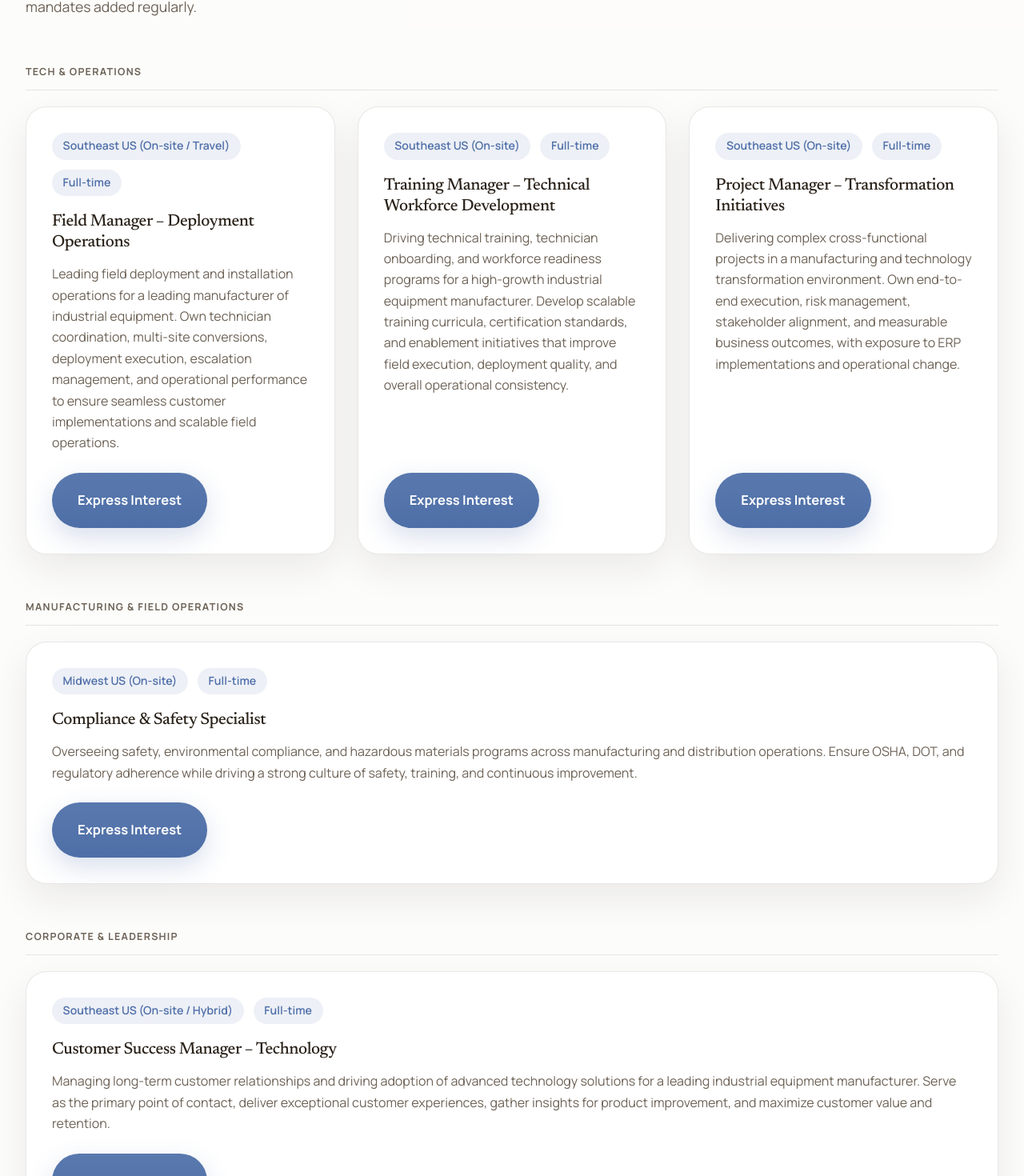
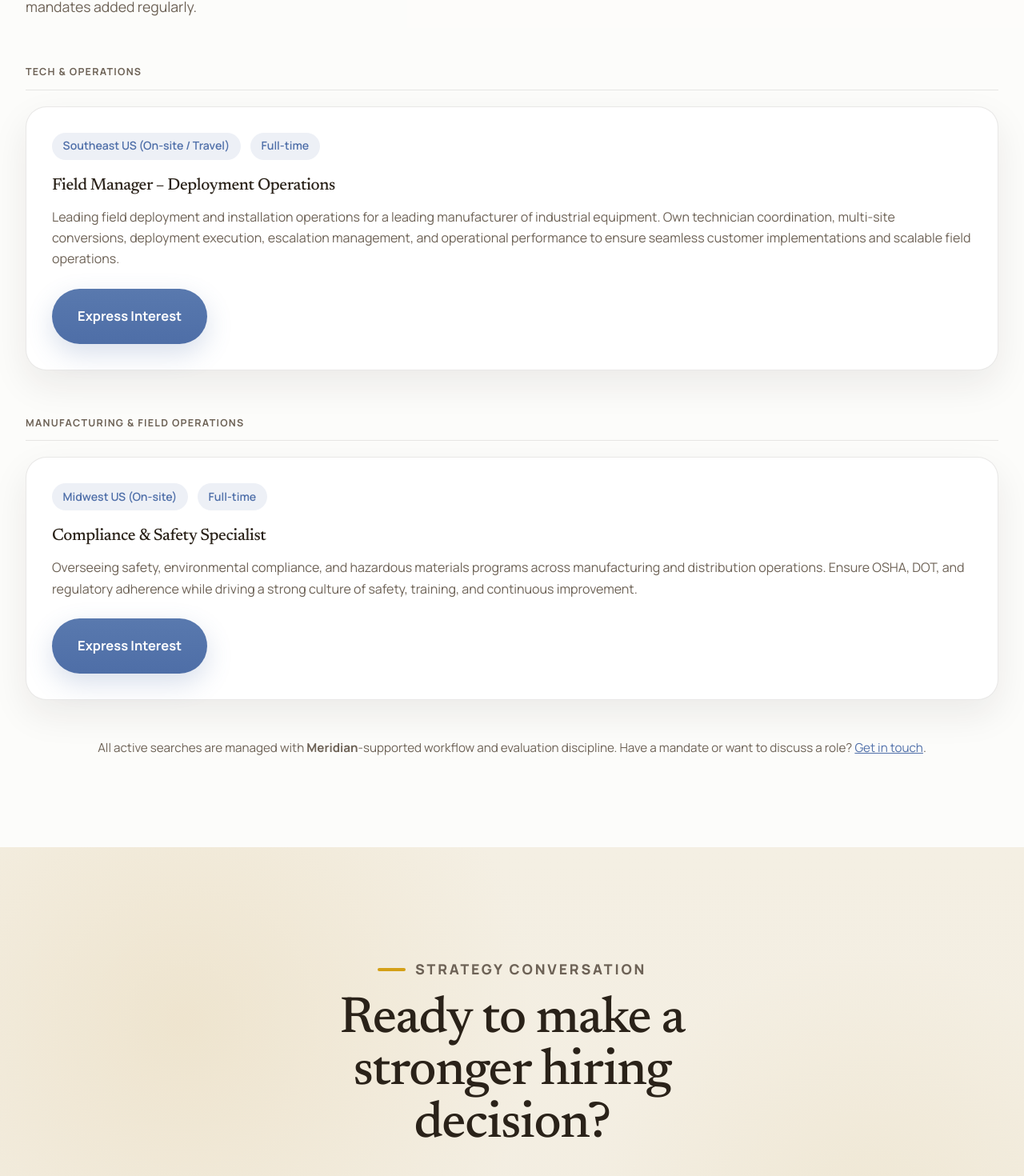
Before and after one commit to myRightHire/right-hire-website, a React (Vite) app: page / in a window 1280 px wide. Shown: the part 9872-11342 px from the top of the page at 80% size. Built offline with nearby package versions, Linux system fonts and the light colour scheme.

Commit message:
Open Roles: show only Field Manager and Compliance & Safety Specialist
Co-Authored-By: Claude Sonnet 4.6 <noreply@anthropic.com>

```diff
--- a/src/components/OpenRolesSection.tsx
+++ b/src/components/OpenRolesSection.tsx
@@ -10,24 +10,6 @@ const categories = [
         description:
           "Leading field deployment and installation operations for a leading manufacturer of industrial equipment. Own technician coordination, multi-site conversions, deployment execution, escalation management, and operational performance to ensure seamless customer implementations and scalable field operations.",
         mailtoSubject: "Field%20Manager%20%E2%80%93%20Deployment%20Operations",
-      },
-      {
-        id: 2,
-        location: "Southeast US (On-site)",
-        type: "Full-time",
-        title: "Training Manager – Technical Workforce Development",
-        description:
-          "Driving technical training, technician onboarding, and workforce readiness programs for a high-growth industrial equipment manufacturer. Develop scalable training curricula, certification standards, and enablement initiatives that improve field execution, deployment quality, and overall operational consistency.",
-        mailtoSubject: "Training%20Manager%20%E2%80%93%20Technical%20Workforce%20Development",
-      },
-      {
-        id: 3,
-        location: "Southeast US (On-site)",
-        type: "Full-time",
-        title: "Project Manager – Transformation Initiatives",
-        description:
-          "Delivering complex cross-functional projects in a manufacturing and technology transformation environment. Own end-to-end execution, risk management, stakeholder alignment, and measurable business outcomes, with exposure to ERP implementations and operational change.",
-        mailtoSubject: "Project%20Manager%20%E2%80%93%20Transformation%20Initiatives",
       },
     ],
   },
@@ -42,20 +24,6 @@ const categories = [
         description:
           "Overseeing safety, environmental compliance, and hazardous materials programs across manufacturing and distribution operations. Ensure OSHA, DOT, and regulatory adherence while driving a strong culture of safety, training, and continuous improvement.",
         mailtoSubject: "Compliance%20%26%20Safety%20Specialist",
-      },
-    ],
-  },
-  {
-    label: "Corporate & Leadership",
-    roles: [
-      {
-        id: 8,
-        location: "Southeast US (On-site / Hybrid)",
-        type: "Full-time",
-        title: "Customer Success Manager – Technology",
-        description:
-          "Managing long-term customer relationships and driving adoption of advanced technology solutions for a leading industrial equipment manufacturer. Serve as the primary point of contact, deliver exceptional customer experiences, gather insights for product improvement, and maximize customer value and retention.",
-        mailtoSubject: "Customer%20Success%20Manager%20%E2%80%93%20Technology",
       },
     ],
   },
```
